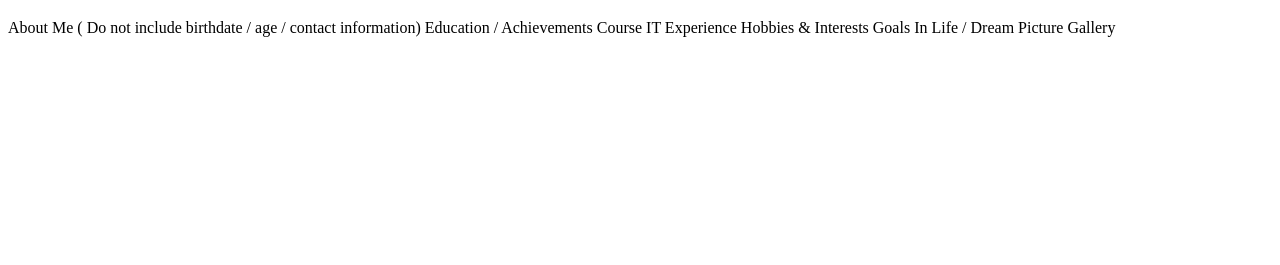
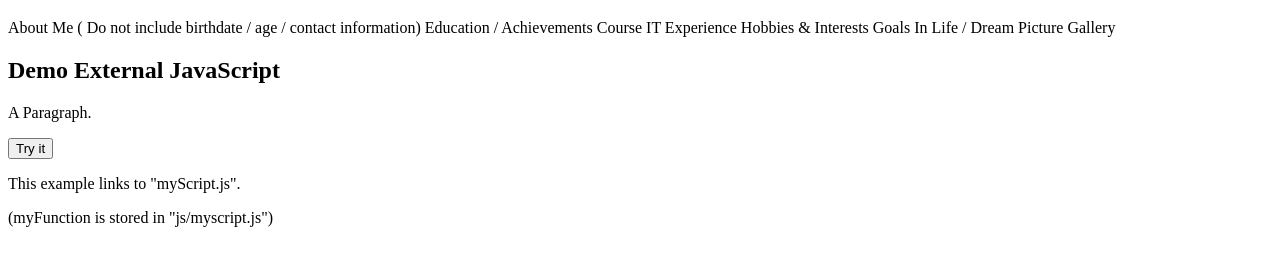
Before and after one commit to EthanPalconaners/webprog-SF231-personal-website, a plain HTML site: page home/index.html in a window 1280 px wide. Shown: the part 61-326 px from the top of the page. Drawn offline with Linux system fonts and the light colour scheme.

Commit message:
added external javascript

```diff
--- a/home/index.html
+++ b/home/index.html
@@ -17,5 +17,18 @@ Goals In Life / Dream
 Picture Gallery
 </p>
 
+
+<h2>Demo External JavaScript</h2>
+
+<p id="demo">A Paragraph.</p>
+
+<button type="button" onclick="myFunction()">Try it</button>
+
+<p>This example links to "myScript.js".</p>
+<p>(myFunction is stored in "js/myscript.js")</p>
+
+<script src="js/myscript.js"></script>
+
+
 </body>
 </html>
--- /dev/null
+++ b/home/js/myscript.js
@@ -0,0 +1,3 @@
+function myFunction() {
+    document.getElementById("demo").innerHTML = "Paragraph changed.";
+  }
```
